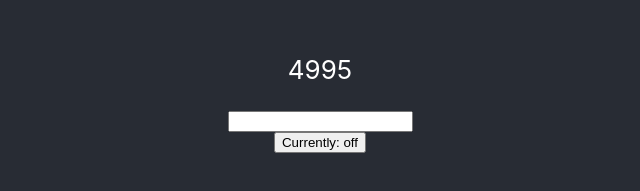
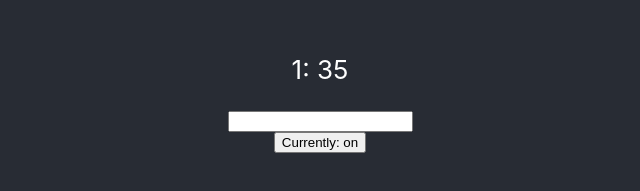
Before and after one commit to yingmo55/Todo-List, a React (Create React App) app: page / in a window 1280 px wide. Shown: the part 193-384 px from the top of the page, without its empty margins (320-960 px from the left). Built offline with nearby package versions, Linux system fonts and the light colour scheme.

Commit message:
Add parsed time for timer
- Add function to parse time into min : sec format
- Adjust effect hook for timer toggle button

```diff
--- a/src/Components/Pomodoro/Timer/Timer.js
+++ b/src/Components/Pomodoro/Timer/Timer.js
@@ -1,14 +1,25 @@
 import React, {useState, useEffect} from "react";
 
 function Timer () {
-const [time, setTime] = useState(5000);
+const [time, setTime] = useState(100);
 const [pauseTimer, setPauseTimer] = useState(false);
-
 const toggleTimerButton = document.getElementById('toggleTimer');
 
 const countdown = () => {
     setTime((prev)=> prev - 1);
 }
+
+const toggleTimer = () => {
+    setPauseTimer(!pauseTimer);
+}
+
+const parseTime = () => {
+    let min = Math.floor(time / 60);
+    let sec = time % 60;
+    return `${min}: ${sec}`;
+}
+
+const parsedTime = parseTime();
 
 useEffect(() => {
     if (!pauseTimer) {
@@ -20,30 +31,15 @@ useEffect(() => {
 }
 }, [time, pauseTimer])
 
-const toggleTimer = () => {
-    setPauseTimer(!pauseTimer);
-    if (toggleTimerButton){
-    toggleTimerButton.innerHTML = pauseTimer ?  'Currently: on' : 'Currently: off';
-    }
-
-}
-
 useEffect(()=> {
     if (toggleTimerButton){
-        toggleTimerButton.innerHTML = pauseTimer ?  'Currently: on' : 'Currently: off';
+        toggleTimerButton.innerHTML = pauseTimer ?  'Currently: off' : 'Currently: on';
         }
-}, [toggleTimerButton])
-
-const parseTime = () => {
-    const formattedTime = {};
-
-    return formattedTime;
-}
-
+}, [toggleTimerButton, pauseTimer])
 
     return (
         <>
-        <p>{time}</p>
+        <p>{parsedTime}</p>
         <input type="text" name="timer" list="time" />
         <datalist id="time">
             <option value="5" />
```
